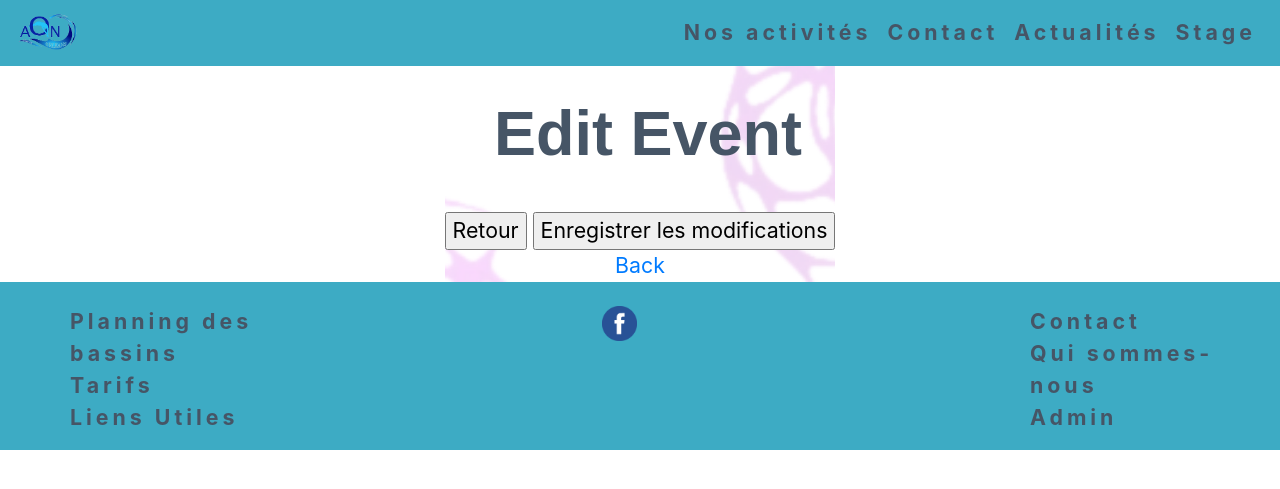
After one commit to WildCodeSchool/orleans-php-2003-project-aon, a PHP site: template src/View/Admin/showEvent.html.twig in a window 1280 px wide. The commit adds this page. Shown: the top 489 px of the page. Run offline with PHP 8.4, Linux system fonts and the light colour scheme; the template is opened without the code that fills it, so the values that code supplies are empty; some libraries are stand-ins or nearby versions; some web fonts are replaced.

Commit message:
ajout de la vue pour le futur formulaire

```diff
--- a/src/Model/EventManager.php
+++ b/src/Model/EventManager.php
@@ -55,11 +55,12 @@ class EventManager extends AbstractManager
      */
     public function updateEvent(array $event): bool
     {
-        $statement = $this->pdo->prepare("UPDATE" . self:: TABLE . " SET `title` = :title, `description` = :description, `picture` = :picture, `date` = :date, `location` = :location WHERE id=:id");
+        $statement = $this->pdo->prepare("UPDATE" . self:: TABLE . " SET `title` = :title,
+        `description` = :description, `picture` = :picture, `date` = :date, `location` = :location WHERE id=:id");
         $statement->bindValue('title', $event['title'], \PDO::PARAM_STR);
         $statement->bindValue('description', $event['description'], \PDO::PARAM_STR);
         $statement->bindValue('picture', $event['picture'], \PDO::PARAM_STR);
-        $statement->bindValue('date', $event['date'], \PDO::PARAM_);
+        $statement->bindValue('date', $event['date']);
         $statement->bindValue('location', $event['location'], \PDO::PARAM_STR);
         return $statement->execute();
     }
--- a/src/View/Admin/_eventAdmin.html.twig
+++ b/src/View/Admin/_eventAdmin.html.twig
@@ -19,7 +19,7 @@
                     <td>{{ id.title }}</td>
                     <td>{{ id.date }}</td>
                     <td>{{ id.location }}</td>
-                    <td><a href="/event/show/{{  event.id }}">Edit</a>
+                    <td><a href="showEvent/{{ id.id }}">Modifier</a>
                     </td>
                     <td>
                     </td>
--- /dev/null
+++ b/src/View/Admin/showEvent.html.twig
@@ -0,0 +1,11 @@
+{% extends 'layout.html.twig' %}
+
+{% block content %}
+    <h1>Edit Event {{ event.title }}</h1>
+    <form>
+   {# {% include 'Event/_eventDetails.html.twig' %} #}
+        <input type="submit" value="Retour">
+        <input type="submit" value="Enregistrer les modifications">
+    </form>
+    <a href="../Admin/showEvent/{{ event.id }}">Back</a>
+{% endblock %}
```
Also changed, not shown: src/Controller/AdminController.php (+5 -6 lines).
